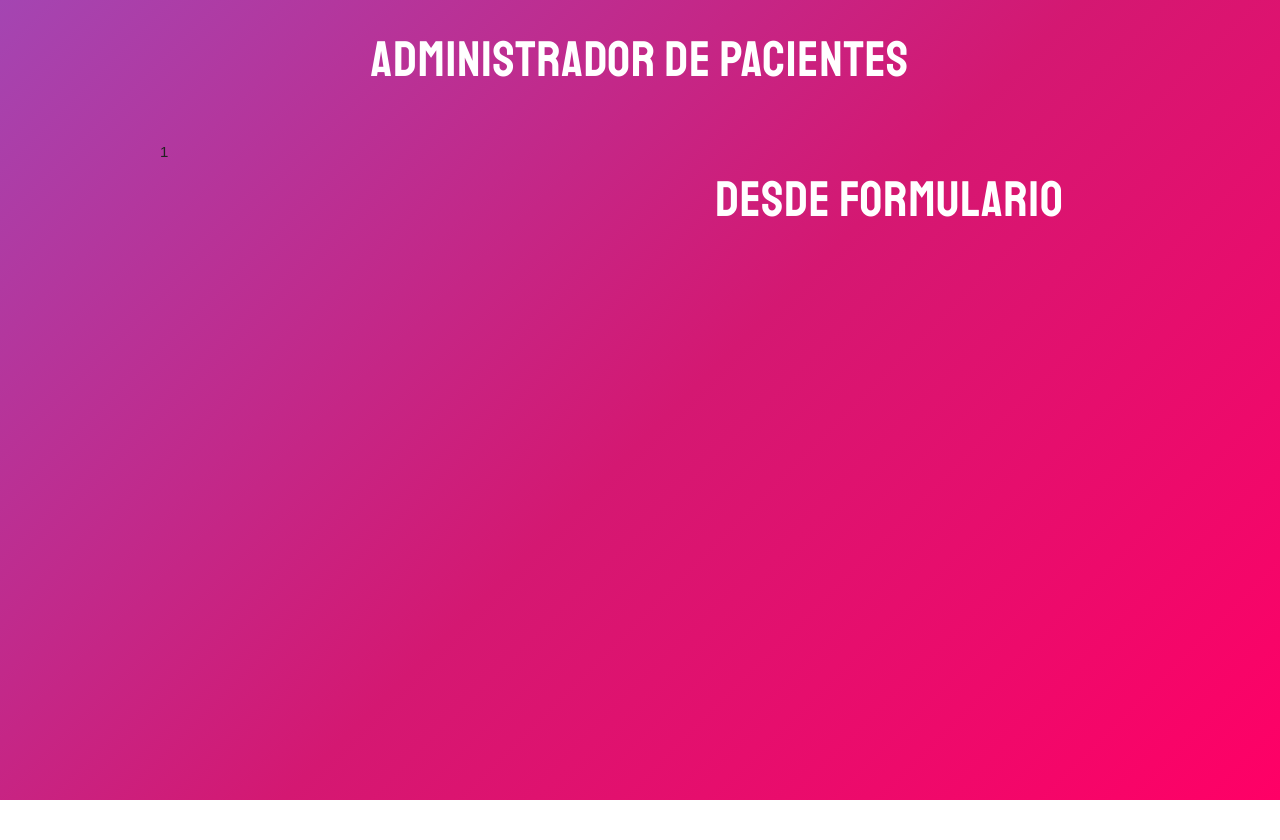
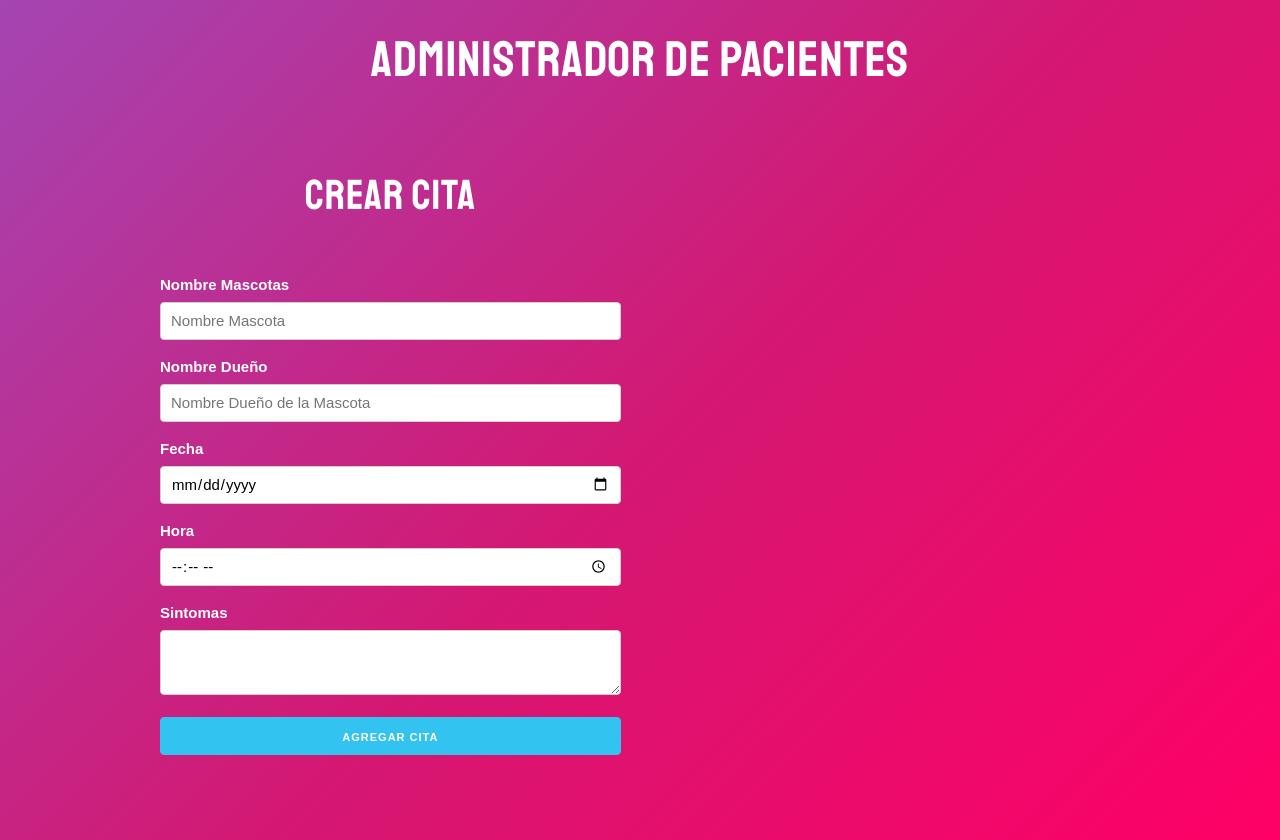
Before and after one commit to johandavidcm/Citas-React, a React (Create React App) app: page / in a window 1280 px wide. Before the commit the page ends 800 px from the top, so only its background shows below. Built offline with nearby package versions, Linux system fonts and the light colour scheme.

Commit message:
Creando Formulario

```diff
--- a/src/App.js
+++ b/src/App.js
@@ -1,5 +1,5 @@
 import React, { Fragment } from 'react';
-import Formulario from './components/Formulario';
+import Formulario from './components/Formulario.jsx';
 
 function App() {
   return (
@@ -8,10 +8,9 @@ function App() {
       <div className="container">
         <div className="row">
           <div className="one-half column">
-            1
+            <Formulario/>
           </div>
           <div className="one-half column">
-            <Formulario/>
           </div>
         </div>
       </div>
--- a/src/components/Formulario.js
+++ /dev/null
@@ -1,9 +0,0 @@
-import React from 'react';
-
-const Formulario = () => {
-    return (
-        <h1>Desde Formulario</h1>
-    );
-}
-
-export default Formulario;
--- /dev/null
+++ b/src/components/Formulario.jsx
@@ -0,0 +1,50 @@
+import React, { Fragment } from 'react';
+
+const Formulario = () => {
+    return (
+        <Fragment>
+            <h2>Crear cita</h2>
+            <form>
+                <label>Nombre Mascotas</label>
+                <input
+                    type="text"
+                    name="mascota"
+                    className="u-full-width"
+                    placeholder="Nombre Mascota"
+                />
+                <label>Nombre Dueño</label>
+                <input
+                    type="text"
+                    name="propietario"
+                    className="u-full-width"
+                    placeholder="Nombre Dueño de la Mascota"
+                />
+                <label>Fecha</label>
+                <input
+                    type="date"
+                    name="fecha"
+                    className="u-full-width"
+                />
+                <label>Hora</label>
+                <input
+                    type="time"
+                    name="hora"
+                    className="u-full-width"
+                />
+                <label>Sintomas</label>
+                <textarea
+                    className="u-full-width"
+                    name="sintomas"
+                    cols="30"
+                    rows="10">
+                </textarea>
+                <button
+                    type="button"
+                    className="u-full-width button-primary"
+                >Agregar cita</button>
+            </form>
+        </Fragment>
+    );
+}
+
+export default Formulario;
```
